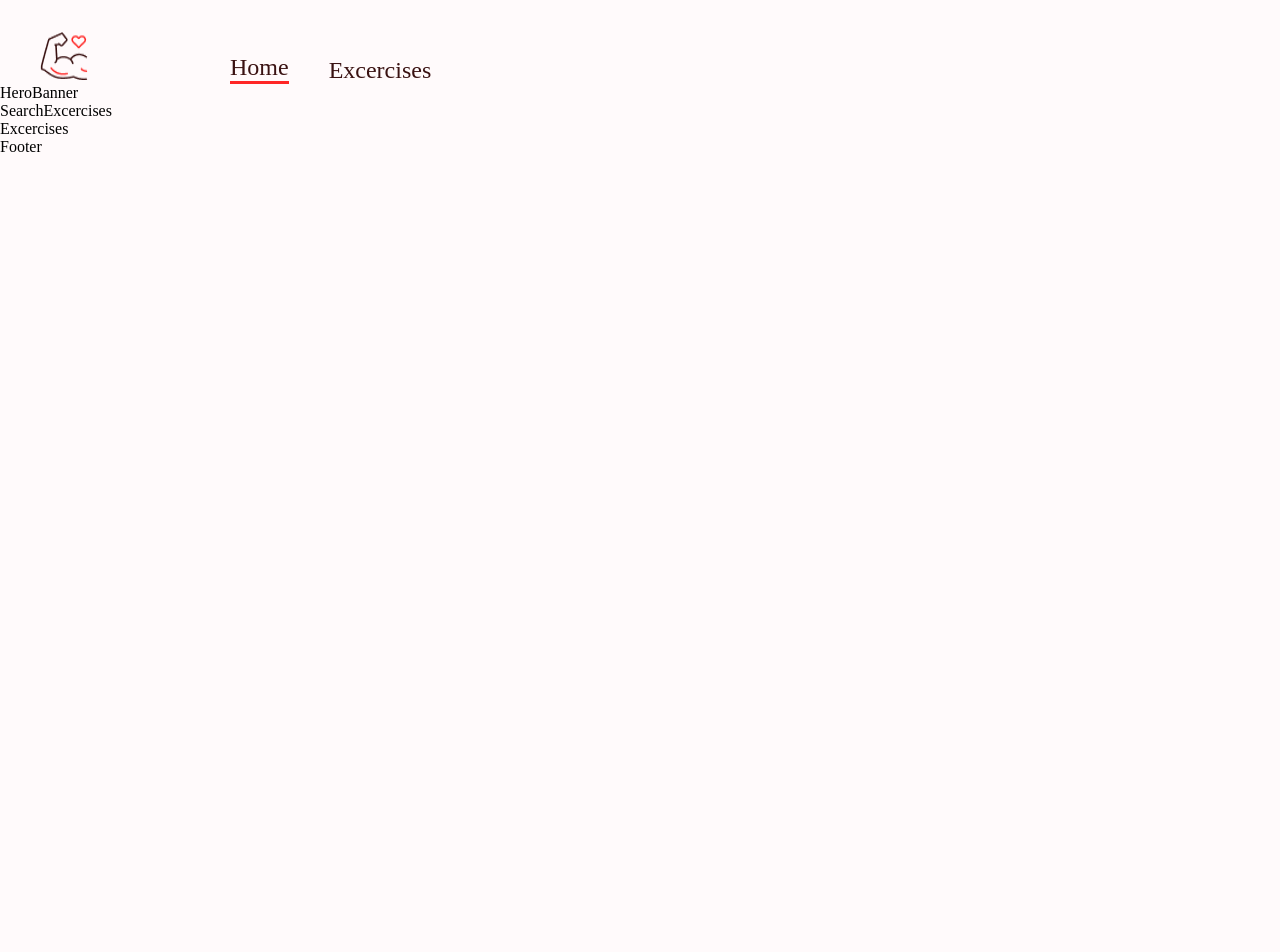
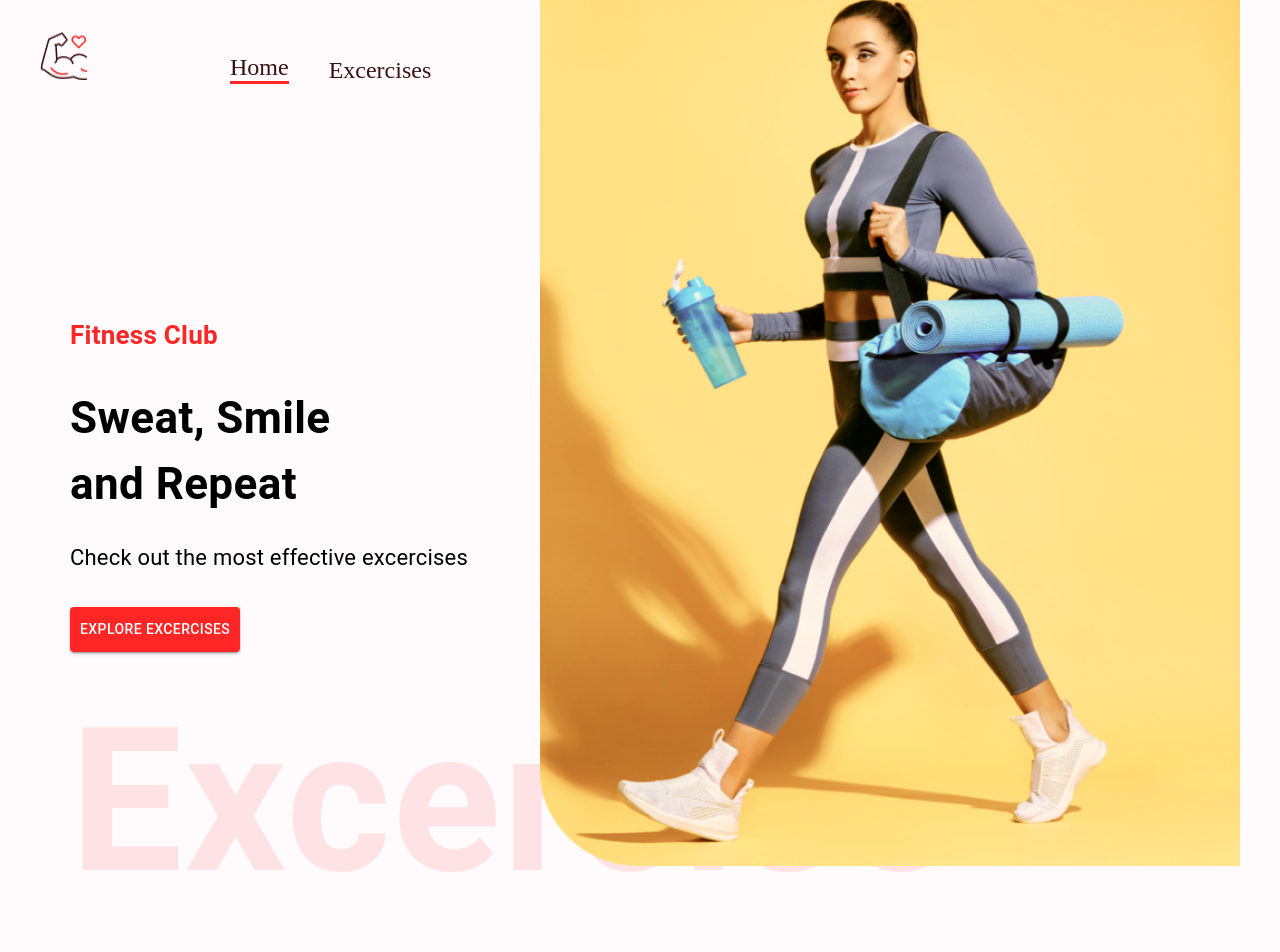
Before and after one commit to DEADHEAD652/Gym-Excercise, a React (Create React App) app in the folder gym_excercises/: page / in a window 1280 px wide. Shown: the top 952 px of the page. Before the commit the page ends 800 px from the top, so only its background shows below. Built offline with nearby package versions, Linux system fonts and the light colour scheme.

Commit message:
hero banner

```diff
--- a/gym_excercises/src/components/HeroBanner.jsx
+++ b/gym_excercises/src/components/HeroBanner.jsx
@@ -1,9 +1,54 @@
-import React from 'react'
+import React from "react";
+import { Box, Stack, Typography, Button } from "@mui/material";
+import HeroBannerImage from "../assets/images/banner.png";
+import { display } from "@mui/system";
 
 const HeroBanner = () => {
   return (
-    <div>HeroBanner</div>
-  )
-}
+    <Box
+      sx={{
+        mt: { lg: "212px", xs: "70px" },
+        ml: { sm: "50px" },
+      }}
+      position="relative"
+      p="20px"
+    >
+      <Typography color="#ff2625" fontWeight="600" fontSize="26px">
+        Fitness Club
+      </Typography>
 
-export default HeroBanner
+      <Typography
+        fontWeight="700"
+        sx={{ fontSize: { lg: "44px", xs: "40px" } }}
+        mb="23px" mt="30px"
+      >
+        Sweat, Smile <br /> and Repeat
+      </Typography>
+
+      <Typography fontSize="22px" lineHeight="35px" mb={4}>
+        Check out the most effective excercises
+      </Typography>
+
+      <Button variant="contained" color="error" href="#excercises"
+      sx={{backgroundColor:'#ff2625' ,padding:'10px '}}
+      >
+        Explore Excercises
+      </Button>
+      <Typography
+        fontWeight={600}
+        color="#ff2625"
+        sx={{
+          opacity: 0.1,
+          display: { lg: "block", xs: "none" },
+        }}
+        fontSize='200px'
+      >
+        Excercise
+      </Typography>
+
+      <img src={HeroBannerImage} alt="banner" className="hero-banner-img" />
+    </Box>
+  );
+};
+
+export default HeroBanner;
```
